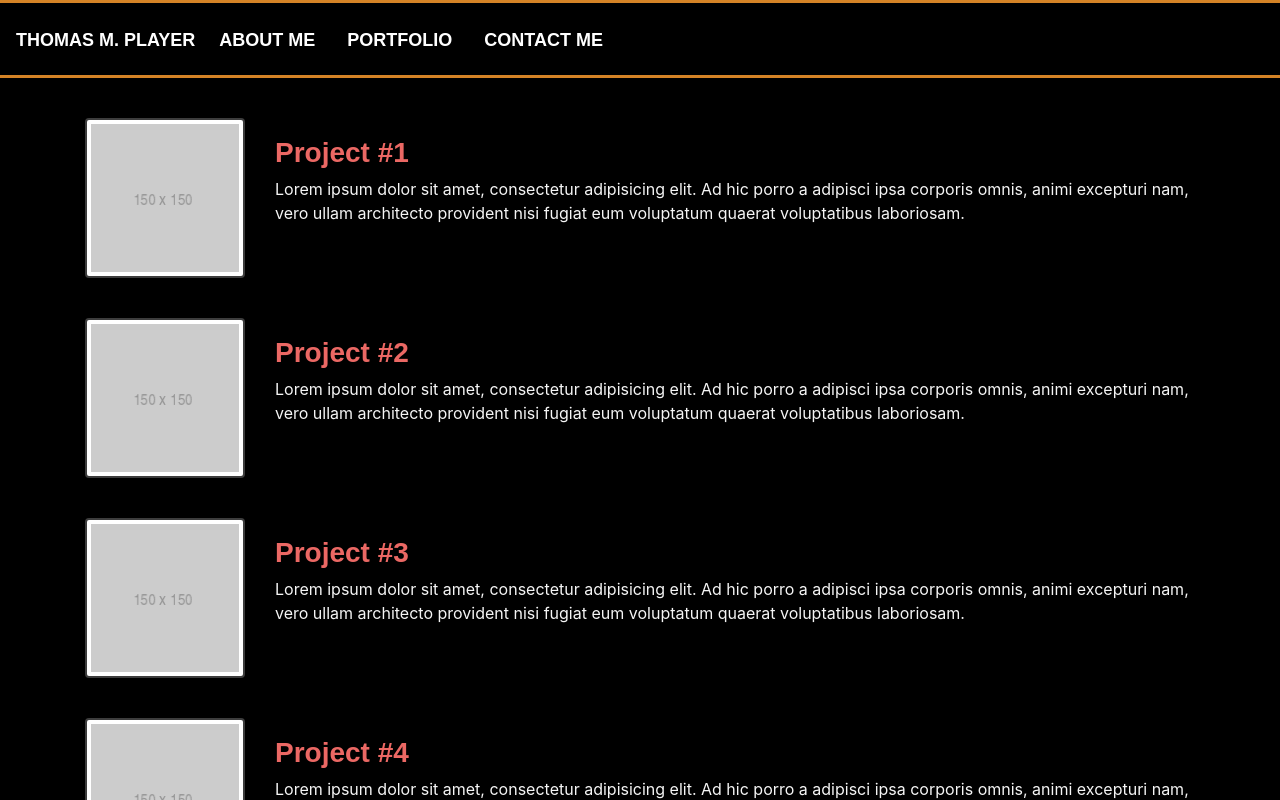
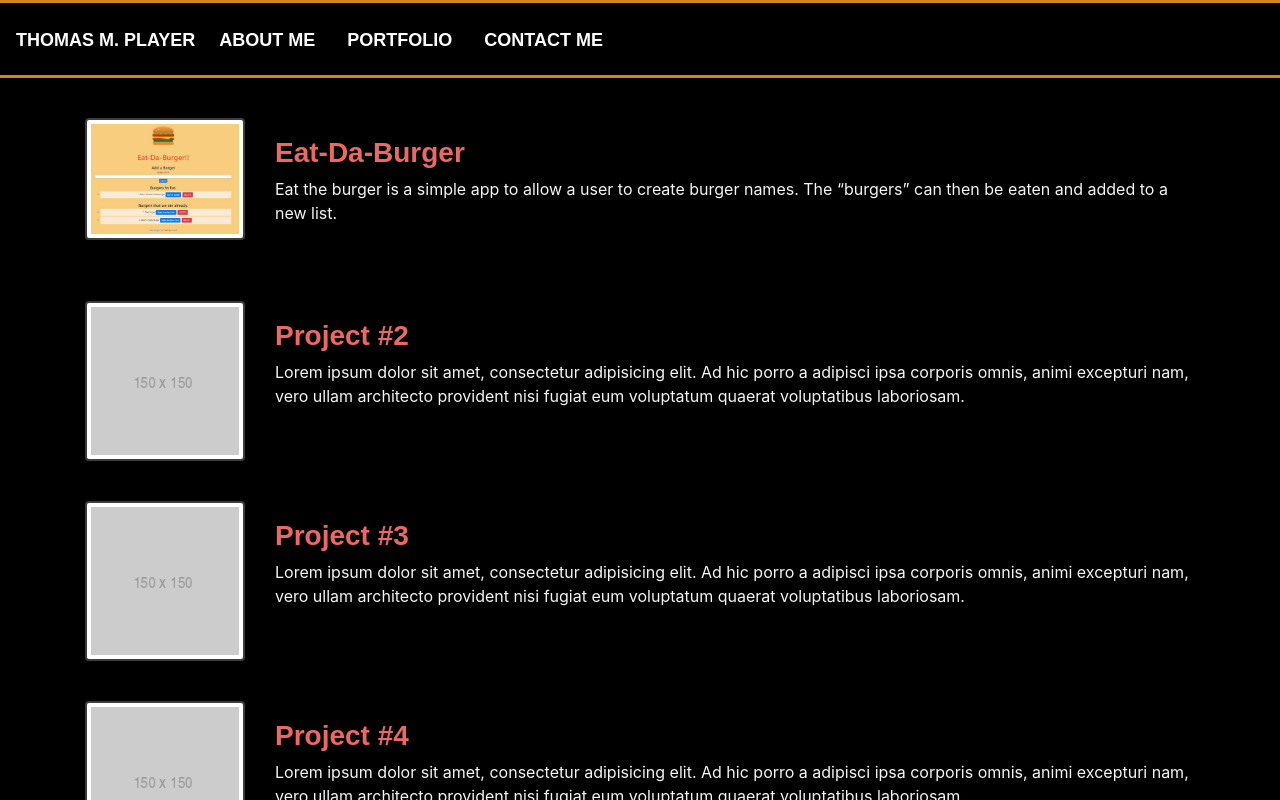
Before and after one commit to playerthomasm6/portfolioReact, a React (Create React App) app in the folder client/: page /portfolio in a window 1280 px wide. Shown: the top 800 px of the page. Built offline with nearby package versions, Linux system fonts and the light colour scheme; a web font is replaced by a local one.

Commit message:
added eat-da-burger

```diff
--- a/client/src/pages/Portfolio.js
+++ b/client/src/pages/Portfolio.js
@@ -1,5 +1,6 @@
 import React from "react";
 import DefaultImage from "../Images/150x150.png"
+import EatDaBurger from "../Images/eat-da-burger.JPG"
 import Nav from "../components/Nav";
 import "./style.css";
 import Footer from"../components/Footer";
@@ -15,14 +16,13 @@ function Portfolio(props) {
     <article id="portfolio" class="row">
 
       <div class="col-sm-2">
-        <img id="image-border" src={DefaultImage} alt="Headshot" class="img-thumbnail headshot"/>
+        <img id="image-border" src={EatDaBurger} alt="Headshot" class="img-thumbnail headshot"/>
       </div>
 
       <div id="portfolio" class="col-sm-10 bg-dark">
-        <h3><a href="http://google.com">Project #1</a></h3>
-        <p>Lorem ipsum dolor sit amet, consectetur adipisicing elit. Ad hic porro a adipisci
-          ipsa corporis omnis, animi excepturi nam, vero ullam architecto provident nisi fugiat
-          eum voluptatum quaerat voluptatibus laboriosam.
+        <h3><a href="https://calm-anchorage-67744.herokuapp.com/">Eat-Da-Burger</a></h3>
+        <p>Eat the burger is a simple app to allow a user to create burger names.
+          The “burgers” can then be eaten and added to a new list.
         </p>
       </div>
     </article>
```
Also changed, not shown: client/src/Images/eat-da-burger.JPG (added).
